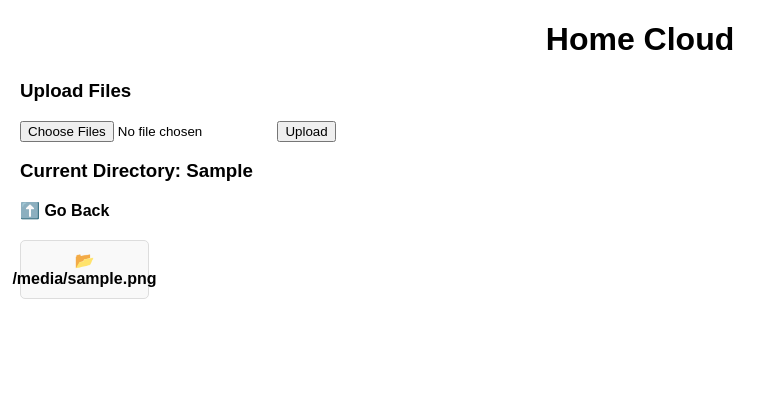
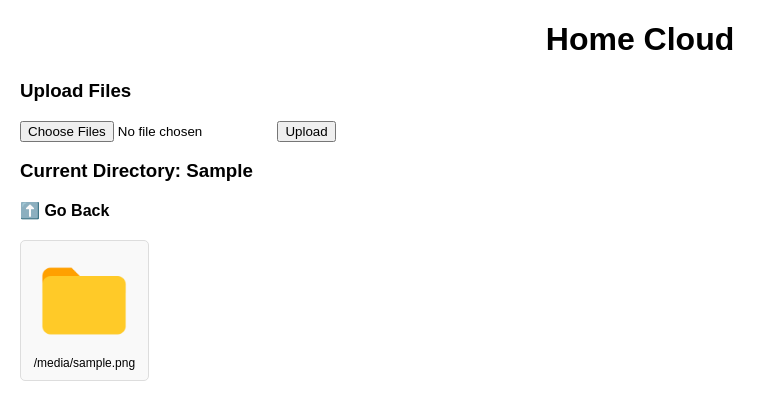
Before and after one commit to Godkayaki/Home-cloud, a Flask app: template templates/index.html in a window 1280 px wide. Shown: the top 420 px of the page, without its empty margins (0-784 px from the left). Run offline with Flask 2, Linux system fonts and the light colour scheme; the template is opened without the code that fills it: most values are stand-ins (such as "Sample title", 1, 10 or a date in 2020).

Commit message:
change folder icon

```diff
--- a/static/css/style.css
+++ b/static/css/style.css
@@ -37,3 +37,10 @@ a {
     color: black;
     font-weight: bold;
 }
+.folder-icon {
+    width: 100px;  /* Adjust size as needed */
+    height: 100px;
+    object-fit: contain; /* Keeps proportions */
+    display: block;
+    margin: auto;
+}
--- a/templates/index.html
+++ b/templates/index.html
@@ -31,7 +31,10 @@
                 {% set file_ext = file.split('.')[-1].lower() %}
 
                 {% if '.' not in file %}
-                    <a href="{{ url_for('home', req_path=current_path + '/' + file) }}">📂 {{ file }}</a>
+                    <a href="{{ url_for('home', req_path=current_path + '/' + file) }}">
+                        <img src="{{ url_for('static', filename='folder-icon.png') }}" alt="Folder" class="folder-icon">
+                    </a>
+                    <span class="file-name">{{ file }}</span>
 
                 {% elif file_ext in ['png', 'jpg', 'jpeg', 'gif'] %}
                     <a href="{{ url_for('home', req_path=current_path + '/' + file) }}" download>
```
Also changed, not shown: static/folder-icon.png (added).
